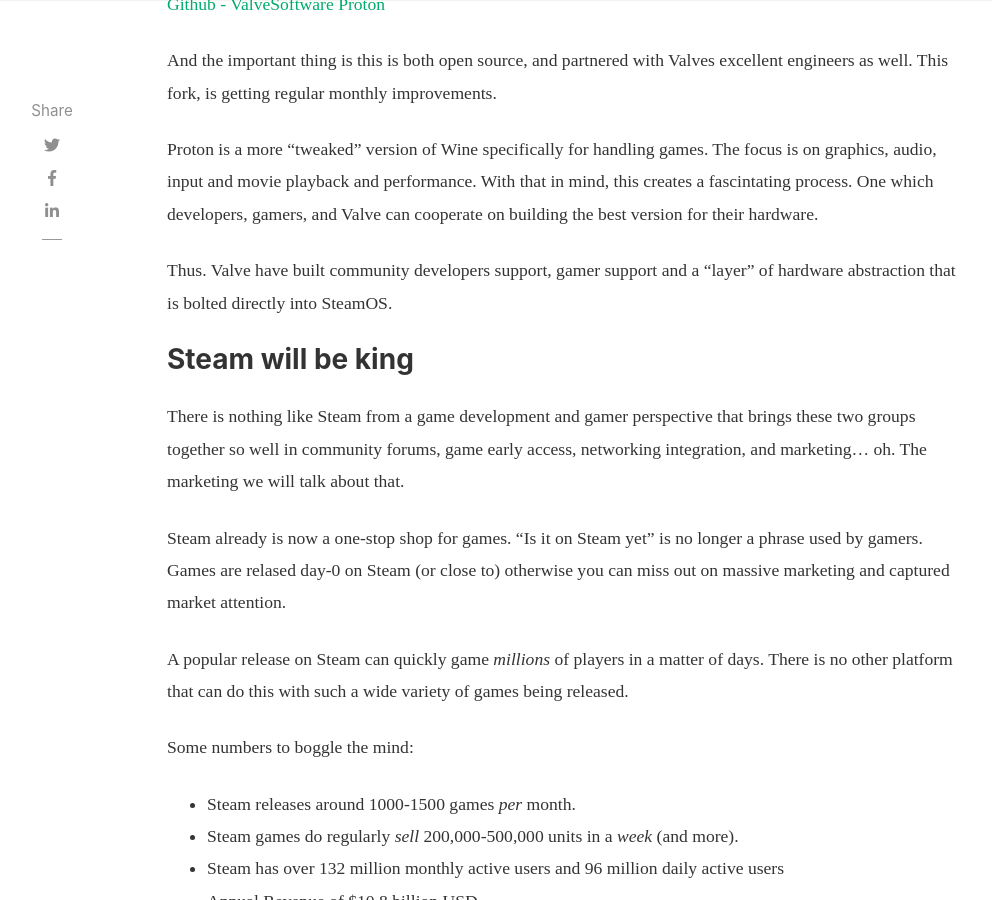
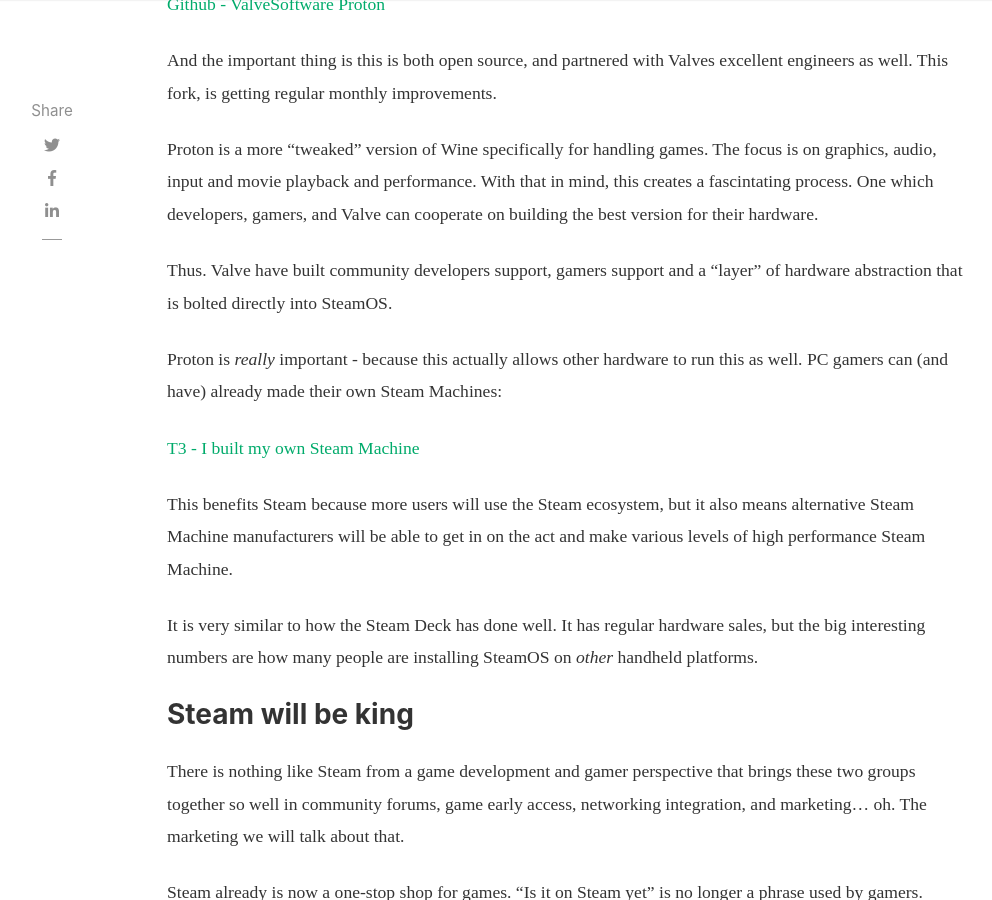
Before and after one commit to unrestricted-info/unrestricted, a Jekyll site: the page built from _posts/2026-05-18-steam-may-kill-consoles.md, in a window 1280 px wide and 900 px high, scrolled down 2951 px. Shown: the whole window, without its empty margins (118-1110 px from the left). Built offline with Jekyll 4.4.1, drawn with Linux system fonts in a browser that asks for light colours; nearby versions of some CDN libraries; comment, search, counter and statistics services are not loaded.

Commit message:
update article

```diff
--- a/_posts/2026-05-18-steam-may-kill-consoles.md
+++ b/_posts/2026-05-18-steam-may-kill-consoles.md
@@ -69,7 +69,15 @@ And the important thing is this is both open source, and partnered with Valves e
 
 Proton is a more "tweaked" version of Wine specifically for handling games. The focus is on graphics, audio, input and movie playback and performance. With that in mind, this creates a fascintating process. One which developers, gamers, and Valve can cooperate on building the best version for their hardware.
 
-Thus. Valve have built community developers support, gamer support and a "layer" of hardware abstraction that is bolted directly into SteamOS.
+Thus. Valve have built community developers support, gamers support and a "layer" of hardware abstraction that is bolted directly into SteamOS.
+
+Proton is _really_ important - because this actually allows other hardware to run this as well. PC gamers can (and have) already made their own Steam Machines:
+
+[T3 - I built my own Steam Machine](https://www.t3.com/tech/gaming-consoles/geekom-a7-max-review-making-your-own-steam-machine)
+
+This benefits Steam because more users will use the Steam ecosystem, but it also means alternative Steam Machine manufacturers will be able to get in on the act and make various levels of high performance Steam Machine.
+
+It is very similar to how the Steam Deck has done well. It has regular hardware sales, but the big interesting numbers are how many people are installing SteamOS on _other_ handheld platforms.
 
 ### Steam will be king
 
```
